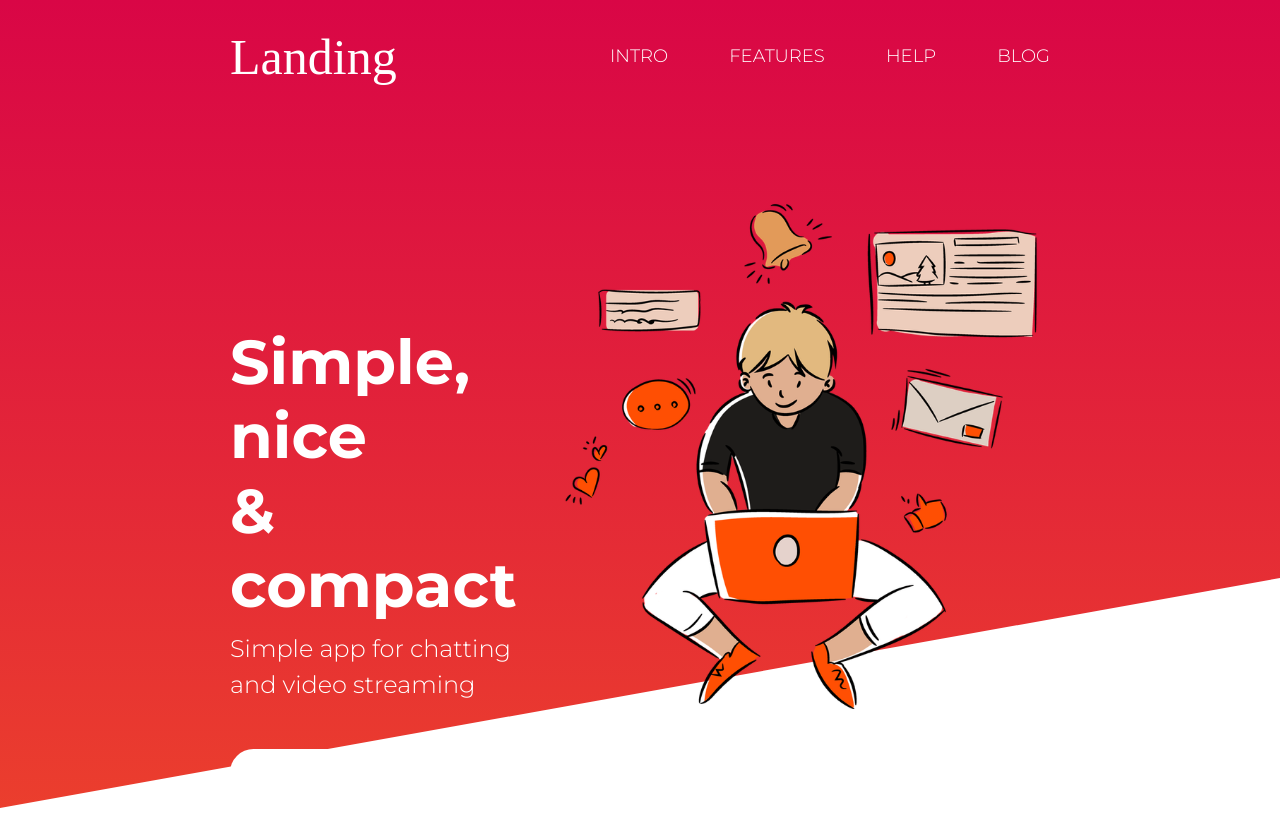
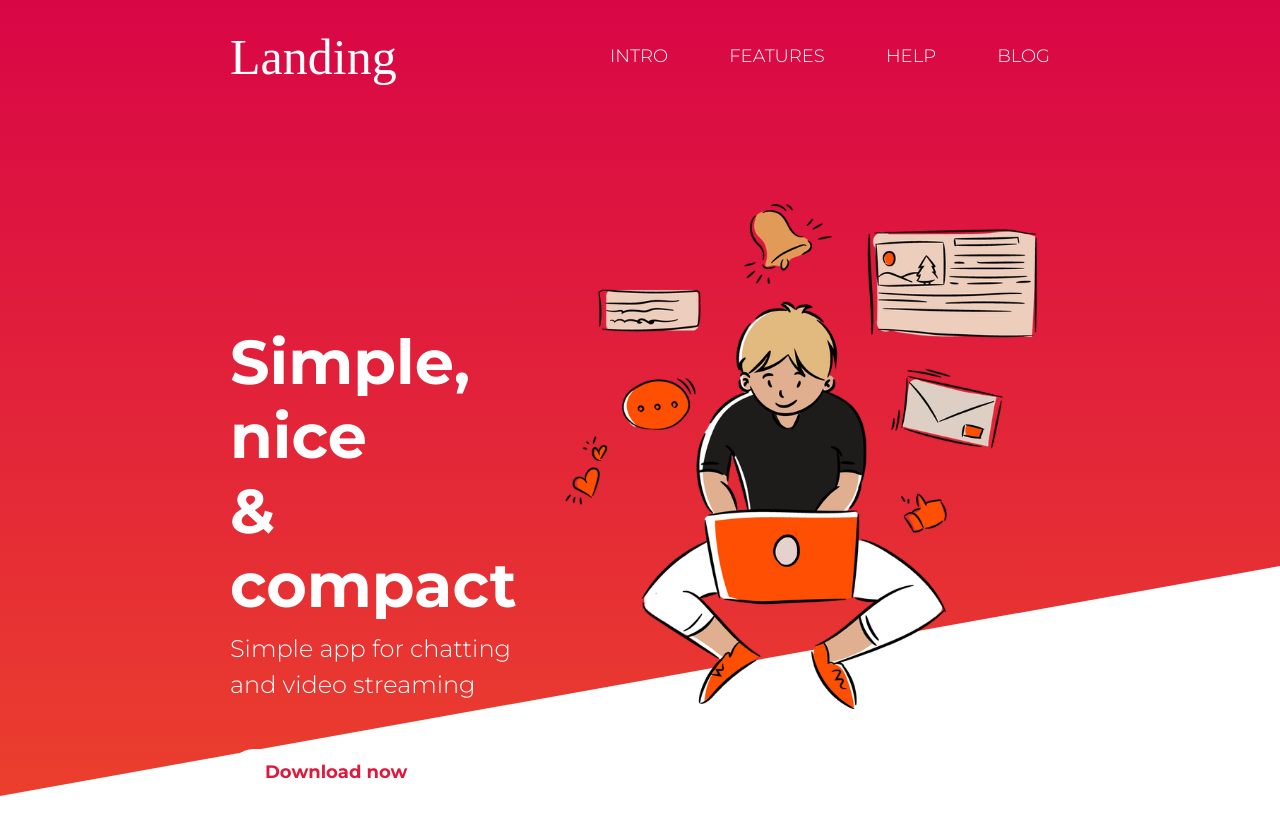
Before and after one commit to UzVPD/simple-landing, a website: page public/index.html in a window 1280 px wide. After the commit the page ends 800 px from the top, so only its background shows below. Drawn offline with nearby package versions, Linux system fonts and the light colour scheme; a web font is replaced by a local one.

Commit message:
element covers botton fix

```diff
--- a/public/src/css/main.scss
+++ b/public/src/css/main.scss
@@ -29,6 +29,7 @@ a {
 header {
     background: linear-gradient($main-gradient);
     padding-top: 20px;
+    position: relative;
 
     .header-top {
         @extend .flex;
@@ -76,6 +77,8 @@ header {
     .header-main {
         @extend .flex;
         margin-top: 100px;
+        position: relative;
+        z-index: 2;
 
         .info {
             margin-top: 130px;
@@ -99,7 +102,7 @@ header {
                 transition: all .6s ease;
 
                 &:hover {
-                    transform: translateY(-5px) scale(1.1);
+                    transform: translateZ(-5px) scale(1.1);
                 }
             }
         }
@@ -116,9 +119,9 @@ header {
 
     &::after {
         content: "";
-        position: relative;
+        position: absolute;
         left: 0;
-        bottom: -10px;
+        bottom: 0px;
         width: 100%;
         height: 0;
         z-index: 1;
```
Also changed, not shown: public/dist/css/main.min.css.
